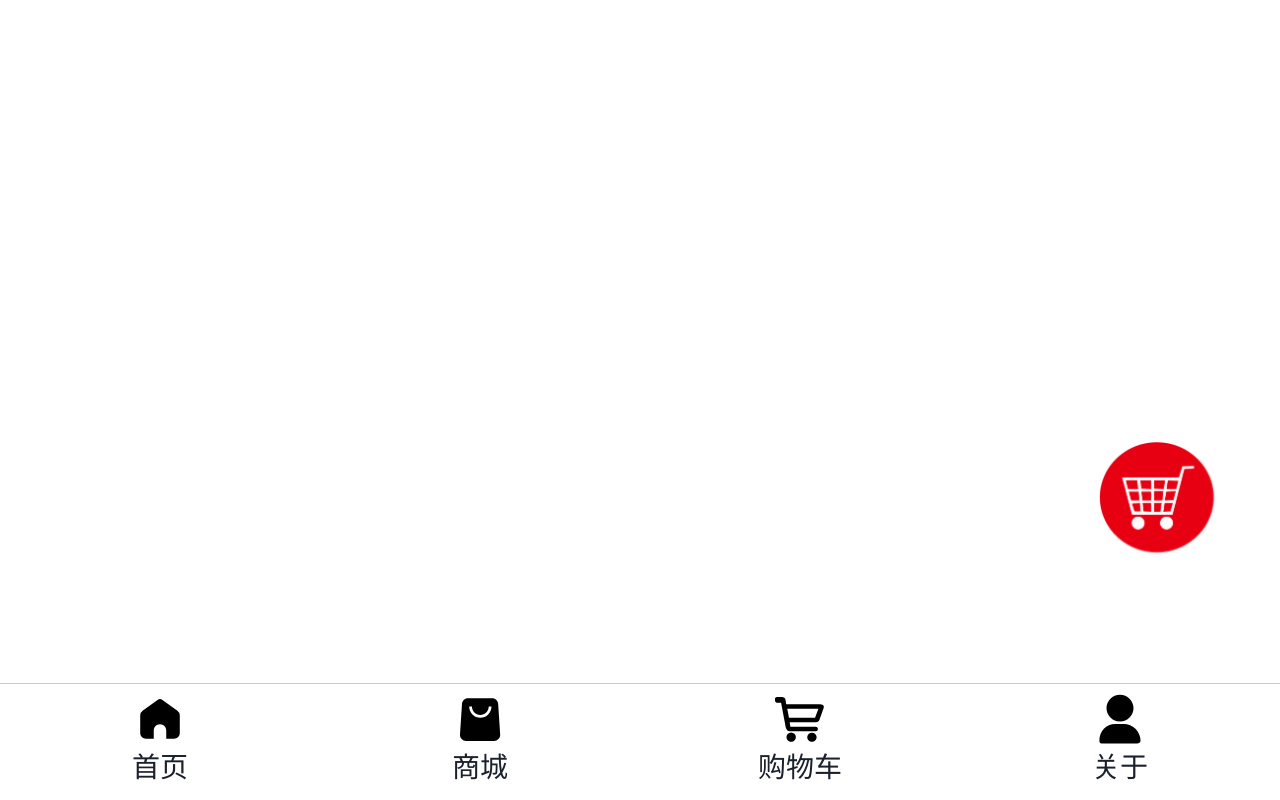
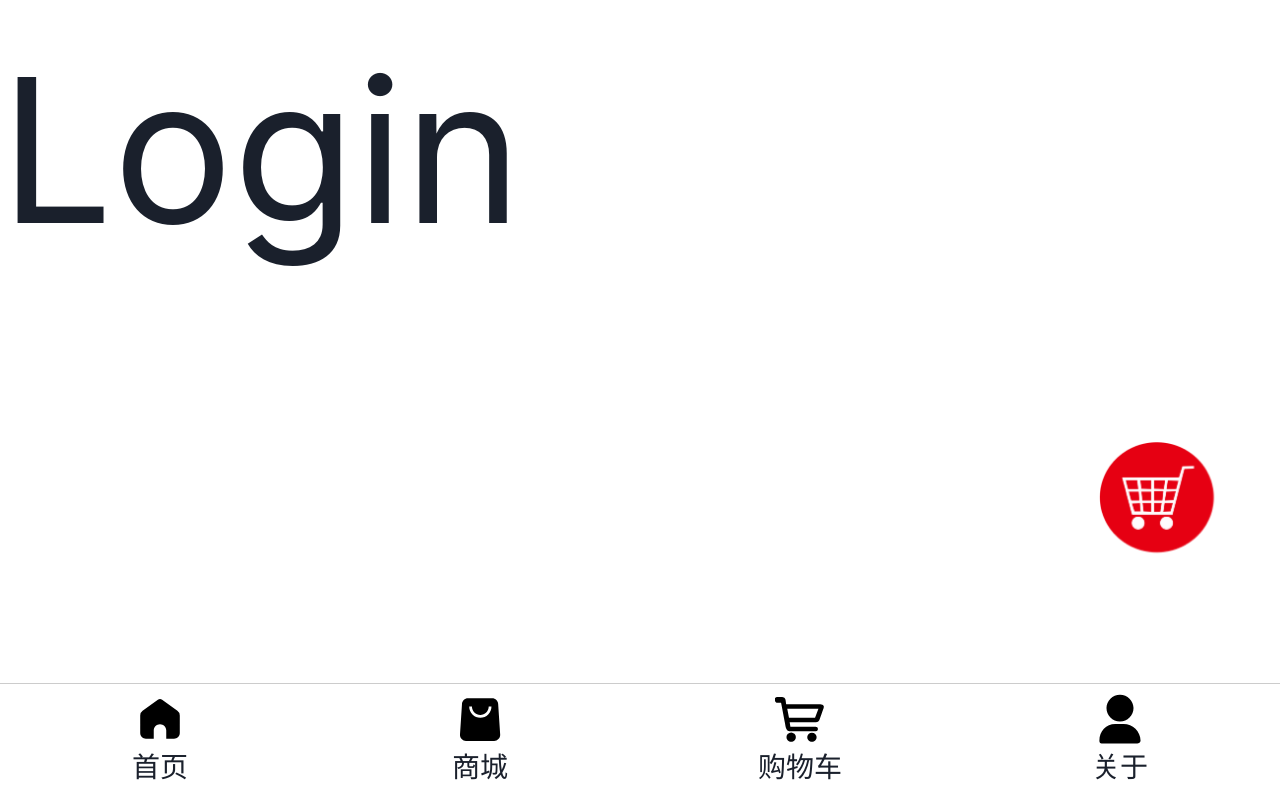
Before and after one commit to liu-serendipity/graduation-project, a React (Create React App) app in the folder good-shop/: page /home/v/login in a window 1280 px wide. Before the commit this address had no page. Built offline with nearby package versions, Linux system fonts and the light colour scheme.

Commit message:
feat:login路由

```diff
--- a/good-shop/src/routes/index.js
+++ b/good-shop/src/routes/index.js
@@ -1,6 +1,7 @@
 import React, { Suspense, lazy } from 'react';
 import { Routes, Route, Navigate } from 'react-router-dom';
 
+import Login from '../views/Login';
 const Home = lazy(() => import('../views/Home'));
 const About = lazy(() => import('../views/About'));
 const Cart = lazy(() => import('../views/Cart'));
@@ -20,7 +21,8 @@ export const BasicRoute = () => {
   return (
     <Suspense fallback={<div></div>}>
       <Routes>
-        <Route path='/' element={<Navigate to='/home' />}></Route>
+        <Route path='/' element={<Navigate to='/login' />}></Route>
+        <Route path='/login' element={<Login />}></Route>
         <Route path='/home' element={<Home />}></Route>
         <Route path='/about' element={<About />}></Route>
         <Route path='/cart' element={<Cart />}></Route>
--- /dev/null
+++ b/good-shop/src/views/Login/index.tsx
@@ -0,0 +1,8 @@
+import React from 'react';
+import { Box, Flex, Image, Text } from '@chakra-ui/react';
+
+const Login = () => {
+  return <Box>Login</Box>;
+};
+
+export default Login;
```
